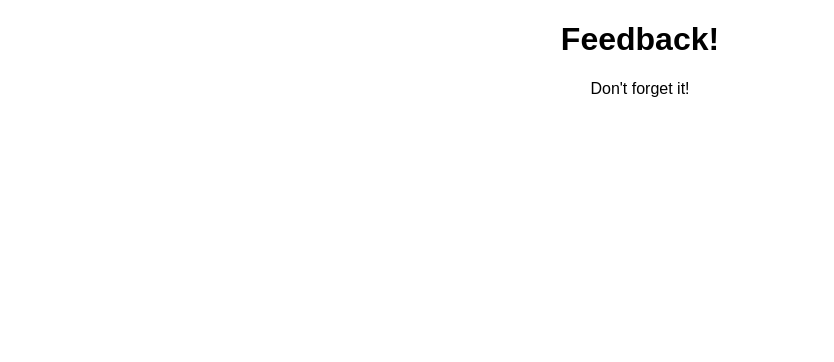
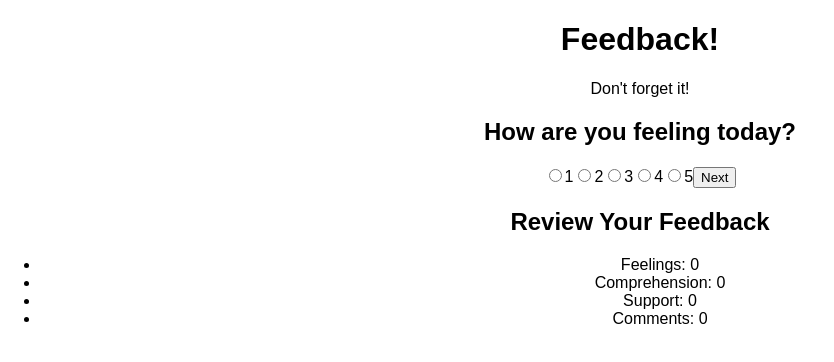
Before and after one commit to marifelangeles/feedback-form-weekend-challenge, a React (Create React App) app: page / in a window 1280 px wide. Shown: the top 362 px of the page, without its empty margins (0-834 px from the left). Built offline with nearby package versions, Linux system fonts and the light colour scheme.

Commit message:
add feelings component

```diff
--- a/src/components/App/App.js
+++ b/src/components/App/App.js
@@ -3,6 +3,9 @@ import React, { Component } from 'react';
 import './App.css';
 import {HashRouter as Router, Route} from 'react-router-dom';
 import {connect} from 'react-redux';
+
+//import components
+import Feelings from '../Feelings/Feelings';
 
 class App extends Component {
   render() {
@@ -12,9 +15,24 @@ class App extends Component {
           <h1>Feedback!</h1>
           <p>Don't forget it!</p>
         </header>
+
         <Router>
-
+          <div>
+            <Route exact path='/' component={Feelings}/>
+            <Route exact path='/comprehension' />
+            <Route exact path='/support' />
+            <Route exact path='/comments' />
+          </div>
         </Router>
+        <div>
+          <h2>Review Your Feedback</h2>
+          <ul>
+            <li>Feelings: 0</li>
+            <li>Comprehension: 0</li>
+            <li>Support: 0</li>
+            <li>Comments: 0</li>
+          </ul>
+        </div>
       </div>
     );
   }
--- /dev/null
+++ b/src/components/Feelings/Feelings.js
@@ -0,0 +1,37 @@
+import React, { Component } from 'react';
+// import axios from 'axios';
+import { connect } from 'react-redux';
+
+class Feelings extends Component {
+    render() {
+        return (
+            <div>
+                <h2>How are you feeling today?</h2>
+                <div>
+                    <label>
+                        <input type="radio" name="feelings" value="1"/>1
+                    </label>
+                    <label>
+                        <input type="radio" name="feelings" value="2" />2
+                    </label>
+                    <label>
+                        <input type="radio" name="feelings" value="3" />3
+                    </label>
+                    <label>
+                        <input type="radio" name="feelings" value="4" />4
+                    </label>
+                    <label>
+                        <input type="radio" name="feelings" value="5" />5
+                    </label>
+                    <button>Next</button>
+                </div>
+
+            </div>
+        );
+    }
+}
+
+const mapReduxStateToProps = (reduxState) => {
+    return reduxState;
+}
+export default connect(mapReduxStateToProps)(Feelings);
```
